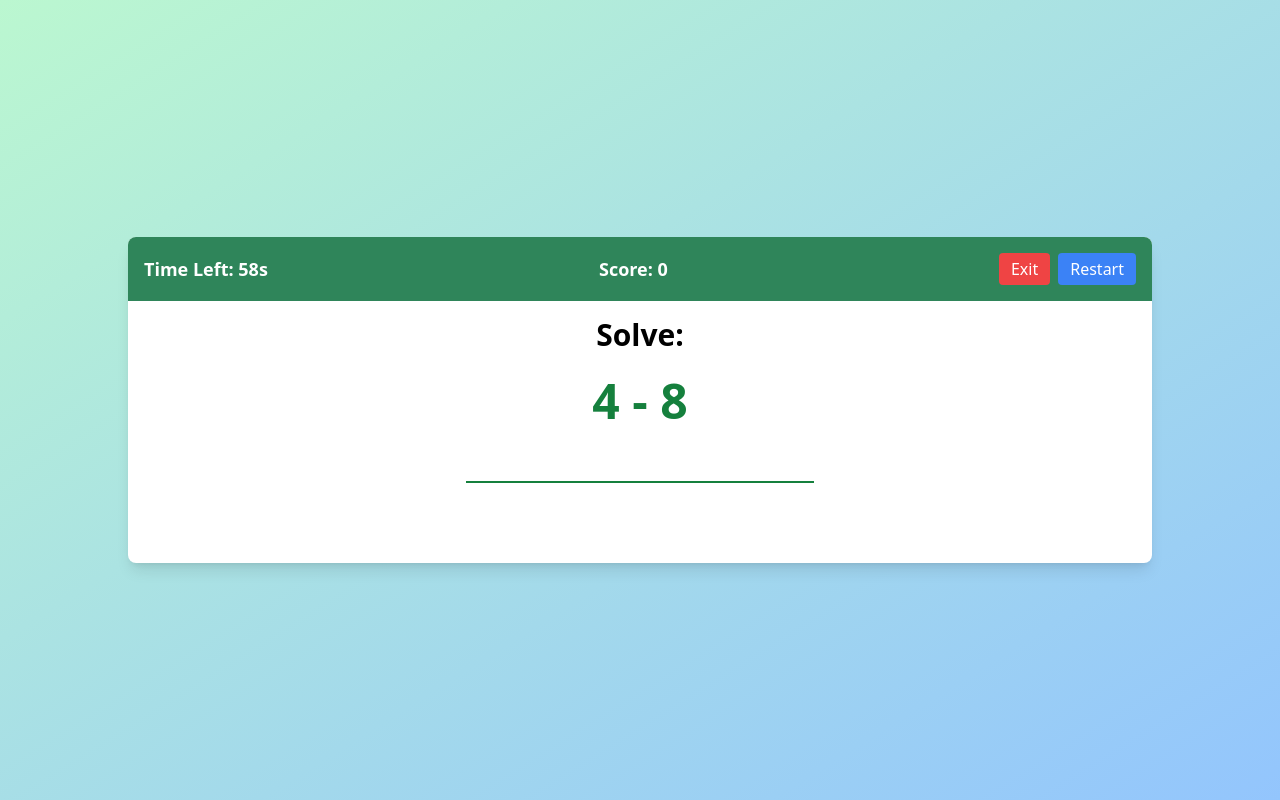
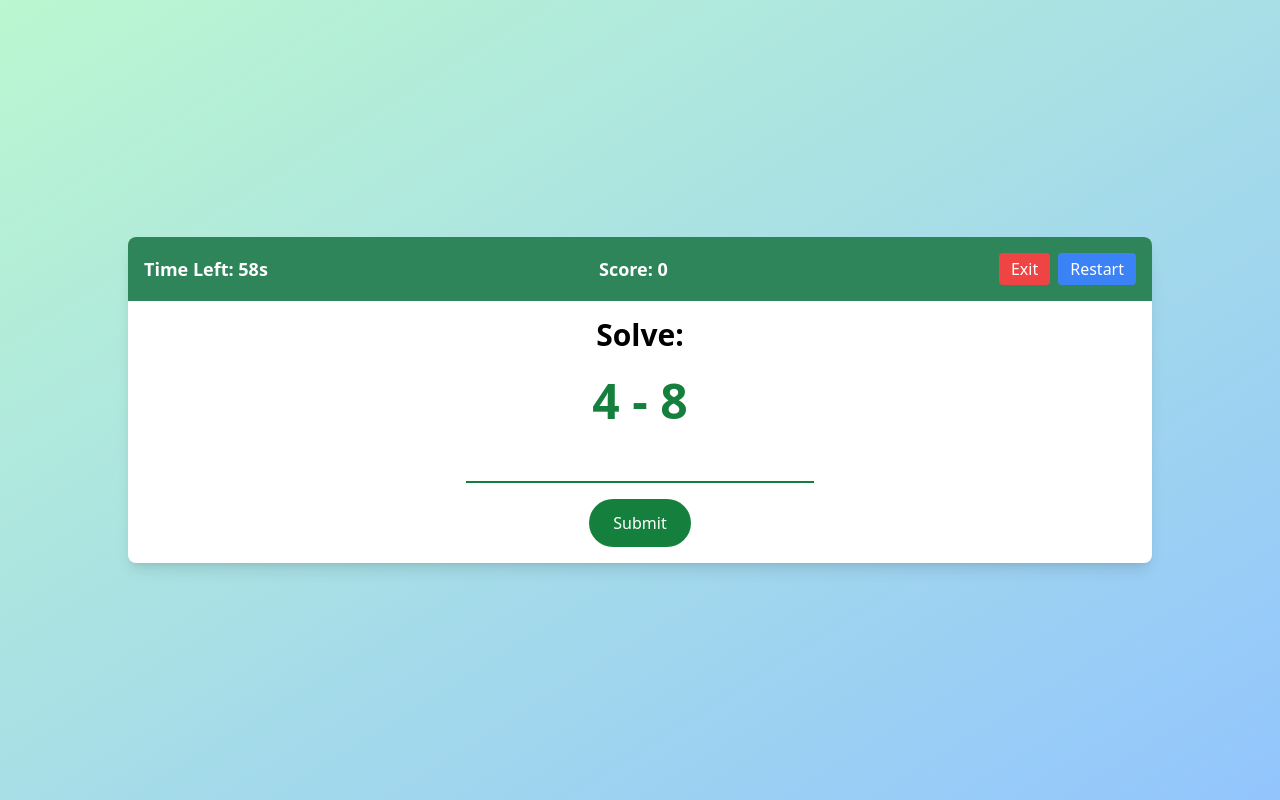
Before and after one commit to neuralsorcerer/mental-math-game, a React (Vite) app: page / in a window 1280 px wide. Both pictures are taken after a click on the button "Start Game". Built offline with nearby package versions, Linux system fonts and the light colour scheme; no server answers.

Commit message:
Update Question.tsx

```diff
--- a/src/components/Question.tsx
+++ b/src/components/Question.tsx
@@ -16,13 +16,17 @@ const Question: React.FC<QuestionProps> = ({
   score,
 }) => {
   let textColor = "text-green-700";
+  let bgColor = "bg-green-700";
 
   if (score > 1000) {
     textColor = "text-pink-600";
+    bgColor = "bg-pink-600";
   } else if (score > 500) {
     textColor = "text-purple-600";
+    bgColor = "bg-purple-600";
   } else if (score > 250) {
     textColor = "text-teal-600";
+    bgColor = "bg-teal-600";
   }
 
   return (
@@ -42,7 +46,7 @@ const Question: React.FC<QuestionProps> = ({
         }}
       />
       <button
-        className={`px-6 py-3 text-base ${textColor} text-white rounded-full hover:bg-green-800 transition`}
+        className={`px-6 py-3 text-base ${bgColor} text-white rounded-full hover:bg-green-800 transition`}
         onClick={handleSubmitAnswer}
       >
         Submit
```
